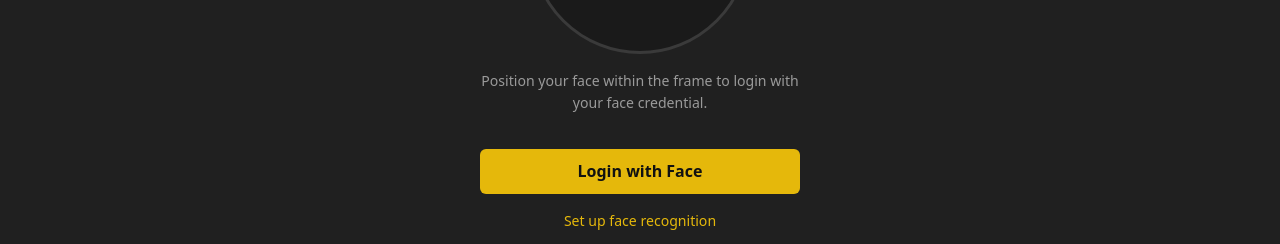
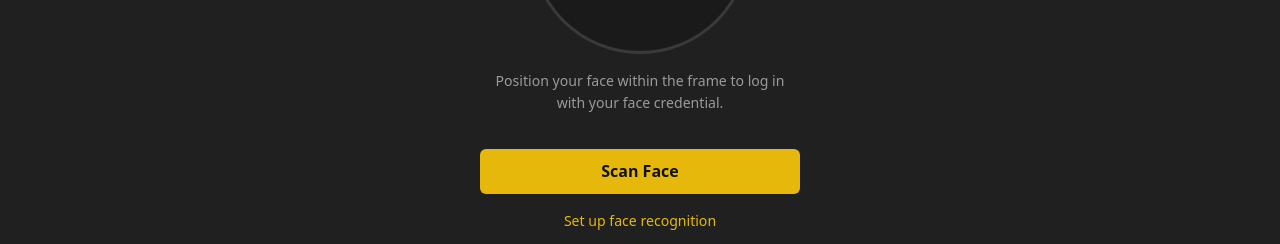
Before and after one commit to jacobshidev95/fdq95-vue, a Vue app in the folder frontend/: page /face/login in a window 1280 px wide. Shown: the part 390-634 px from the top of the page. Built offline with nearby package versions, Linux system fonts and the light colour scheme.

Commit message:
modify 3 files

```diff
--- a/frontend/src/stores/i18n.ts
+++ b/frontend/src/stores/i18n.ts
@@ -19,6 +19,7 @@ export const BASE_TEXT: Record<string, string> = {
   phone_code: 'Code',
   first_name: 'First Name',
   family_name: 'Family Name',
+  last_name: 'Last Name',
   real_name: 'Real Name',
   service_category: 'Service Category',
   account_type: 'Account Type',
@@ -116,14 +117,14 @@ export const BASE_TEXT: Record<string, string> = {
   notifications: 'Enable notifications',
   private_account: 'Private account',
   save: 'Save',
-    // ---- profile / messages / friends ----
+
+  // ---- profile / messages / friends ----
   personal_home: 'Personal Home',
   video_list: 'Video List',
   launch_activity: 'Launch Activity',
   activity_replay: 'Activity Replay',
   product_list: 'Product List',
   friend_list: 'Friend List',
-  following: 'Following',
   message: 'Message',
   add_as_friend: 'Add as Friend',
   friend_request_sent: 'Friend request sent',
@@ -133,15 +134,14 @@ export const BASE_TEXT: Record<string, string> = {
   no_activity_replays: 'No activity replays yet',
   no_products_yet: 'No products yet',
 
-  // pull-down menu
   recommend_to_wechat: 'Recommend to WeChat',
   recommend_to_whatsapp: 'Recommend to WhatsApp',
   recommend_whatsapp_text: 'Check out this profile on FDQ95',
   complaint: 'Complaint',
-  complaint_requires_real_name: 'Only real-name verified users can file a complaint.',
+  complaint_requires_real_name:
+    'Only real-name verified users can file a complaint.',
   cancel: 'Cancel',
 
-  // messages
   msg_rule_hint: 'Until they reply, you can only send one message.',
   message_placeholder: 'Write a message…',
   wait_for_reply: 'Waiting for reply',
@@ -149,7 +149,8 @@ export const BASE_TEXT: Record<string, string> = {
   send: 'Send',
   no_messages_yet: 'No messages yet',
   upload_placeholder: 'Upload',
-    // ---- registration v2 ----
+
+  // ---- registration v2 ----
   password_confirm: 'Confirm Password',
   passwords_do_not_match: 'Passwords do not match',
   passwords_match: 'Passwords match',
@@ -163,8 +164,9 @@ export const BASE_TEXT: Record<string, string> = {
 
   // ---- forgot / reset password ----
   forgot_password: 'Forgot Password?',
-  forgot_password_desc:
-    'Enter your email address and we will send you a link to reset your password.',
+  // ▼▼▼ UPDATED to match requirement ▼▼▼
+  forgot_password_desc: 'Enter your email address below:',
+  // ▲▲▲
   send_reset_link: 'Send Reset Link',
   reset_link_sent:
     'If that email exists, a password reset link has been sent. Check your inbox.',
@@ -176,12 +178,6 @@ export const BASE_TEXT: Record<string, string> = {
   back_to_login: 'Back to Login',
 
   // ---- face recognition ----
-  enable_face_login: 'Enable Face Recognition Login',
-  face_login_prompt: 'Enter your face credential ID',
-  face_login_failed: 'Face login failed. Please use your password.',
-  face_enrolled: 'Face recognition is enabled for this account',
-  disable_face: 'Disable Face Recognition',
-    // ---- face recognition (login dialog + pages) ----
   face_recognition: 'Face Recognition',
   face_prompt_message:
     'Would you like to enable face recognition for faster login?',
@@ -197,11 +193,16 @@ export const BASE_TEXT: Record<string, string> = {
   continue_to_profile: 'Continue to Profile',
   face_login_title: 'Face Login',
   face_login_hint:
-    'Position your face within the frame to login with your face credential.',
-  face_login_button: 'Login with Face',
+    'Position your face within the frame to log in with your face credential.',
+  face_login_button: 'Scan Face',
   no_face_credential:
     'No face credential found on this device. Please set up face recognition first.',
   face_setup_link: 'Set up face recognition',
+  enable_face_login: 'Enable Face Recognition Login',
+  face_login_prompt: 'Enter your face credential ID',
+  face_login_failed: 'Face login failed. Please use your password.',
+  face_enrolled: 'Face recognition is enabled for this account',
+  disable_face: 'Disable Face Recognition',
 }
 
 export const LANGUAGES: Record<string, string> = {
```
Also changed, not shown: frontend/src/views/ForgotPasswordView.vue (+40 -9 lines), frontend/src/views/LoginView.vue (+6 -4 lines).
